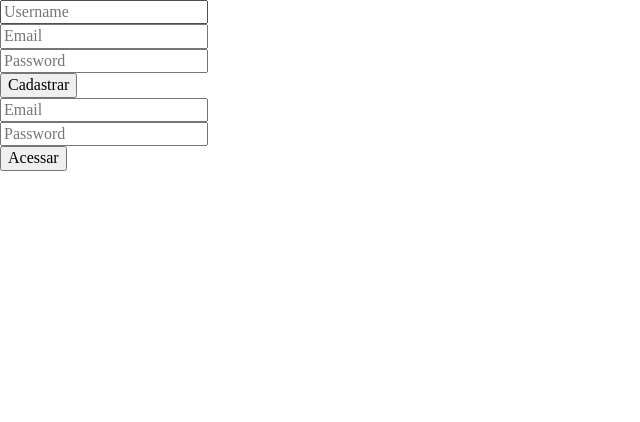
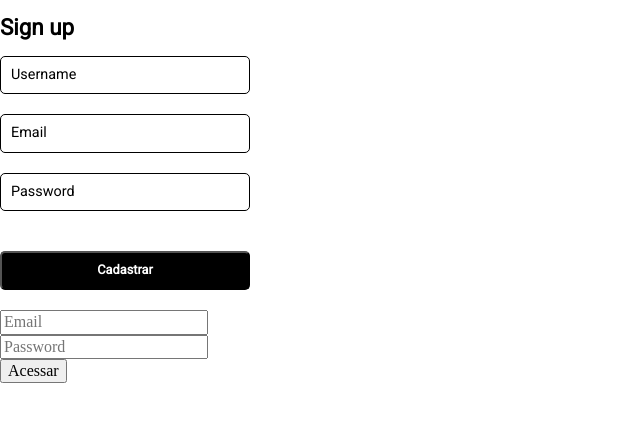
Before and after one commit to EdsonMartinelli/LoginSystem-Frontend, a React (Vite) app: page / in a window 1280 px wide. Shown: the top 422 px of the page, without its empty margins (0-640 px from the left). Built offline with nearby package versions, Linux system fonts and the light colour scheme.

Commit message:
css for sign up

```diff
--- a/src/App.tsx
+++ b/src/App.tsx
@@ -1,5 +1,5 @@
 import { Login } from './pages/Login'
-import { SignUp } from './pages/SignUp'
+import { SignUp } from './pages/SignUp/SignUp'
 
 function App() {
   return (
--- /dev/null
+++ b/src/components/TextField/TextField.css
@@ -0,0 +1,30 @@
+@import url('https://fonts.googleapis.com/css2?family=Roboto&display=swap');
+
+.textfield-input{
+    font-family: 'Roboto', sans-serif;
+    font-weight: 500;
+    color: black;
+    min-width: 250px;
+    font-size: 0.9rem;
+    border-radius: 5px;
+    border: 1px solid black;
+    padding: 10px 10px;
+    box-sizing: border-box;
+    vertical-align: middle;
+
+}
+
+.textfield-input::placeholder{
+    color: black
+}
+
+.textfield-error{
+    display: block;
+    font-family: 'Roboto', sans-serif;
+    margin-bottom: 2px;
+    padding: 4px 10px;
+    height: 18px;
+    font-size: 0.7rem;
+    color: rgb(214, 0, 0);
+    box-sizing: border-box;
+}
--- a/src/components/TextField.tsx
+++ b/src/components/TextField/TextField.tsx
@@ -1,5 +1,6 @@
 import { InputHTMLAttributes } from "react";
-import { typeTextfield } from "../constraints/types";
+import { typeTextfield } from "../../constraints/types";
+import "./TextField.css"
 
 type textfieldProps = InputHTMLAttributes<HTMLInputElement> &{
     valueData: typeTextfield,
@@ -21,13 +22,16 @@ export function TextField({ valueData,
   }
 
   return (
-    <div>
+    <div className="textfield">
         <input
           {...props}
+          className="textfield-input"
           onChange={event => verifyTextField(event.target.value)}
         >
         </input>
-        { (!valueData.isValid && valueData.isDirty) ? <span>{errorMessage}</span> : null}
+         <span className="textfield-error">
+          {(!valueData.isValid && valueData.isDirty) && errorMessage}
+         </span>
     </div>
   )
 }
--- /dev/null
+++ b/src/pages/SignUp/SignUp.css
@@ -0,0 +1,20 @@
+@import url('https://fonts.googleapis.com/css2?family=Roboto&display=swap');
+
+.title{
+    font-family: 'Roboto', sans-serif;
+    font-weight: 800;
+    font-size: 1.4rem;
+}
+
+.signup-button{
+    font-family: 'Roboto', sans-serif;
+    background-color: black;
+    font-size: 0.8rem;
+    font-weight: bold;
+    color:#FFF;
+    margin: 20px 0px;
+    min-width: 250px;
+    box-sizing: border-box;
+    border-radius: 5px;
+    padding: 10px 10px;
+}
--- a/src/pages/SignUp.tsx
+++ b/src/pages/SignUp/SignUp.tsx
@@ -1,8 +1,7 @@
 import { useState, FormEvent} from 'react'
-import { EmailField } from '../components/EmailField'
-import { PasswordField } from '../components/PasswordField'
-import { TextField } from '../components/TextField'
-import { typeTextfield } from '../constraints/types'
+import { TextField } from '../../components/TextField/TextField'
+import { typeTextfield } from '../../constraints/types'
+import "./SignUp.css"
 
 const initTextfield : typeTextfield = {
   data: "",
@@ -49,6 +48,7 @@ export function SignUp(){
 
   return (
     <div>
+      <h1 className="title">Sign up</h1>
       <form>
         <TextField
             type='text'
@@ -73,6 +73,7 @@ export function SignUp(){
             errorMessage = "Senha inválida"/>
         <button
           onClick={event => loginHandler(event)}
+          className="signup-button"
         >Cadastrar</button>
       </form>
     </div>
```
